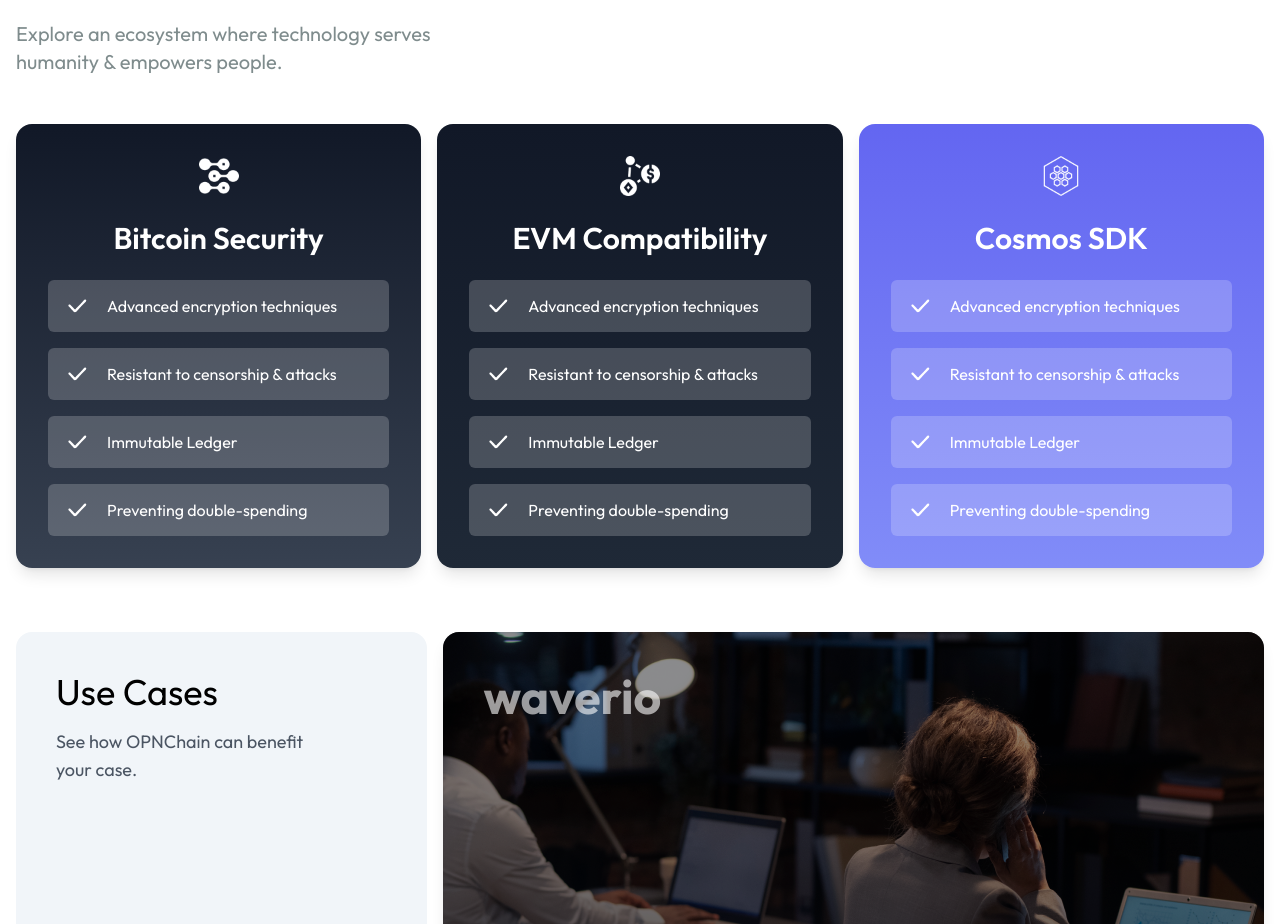
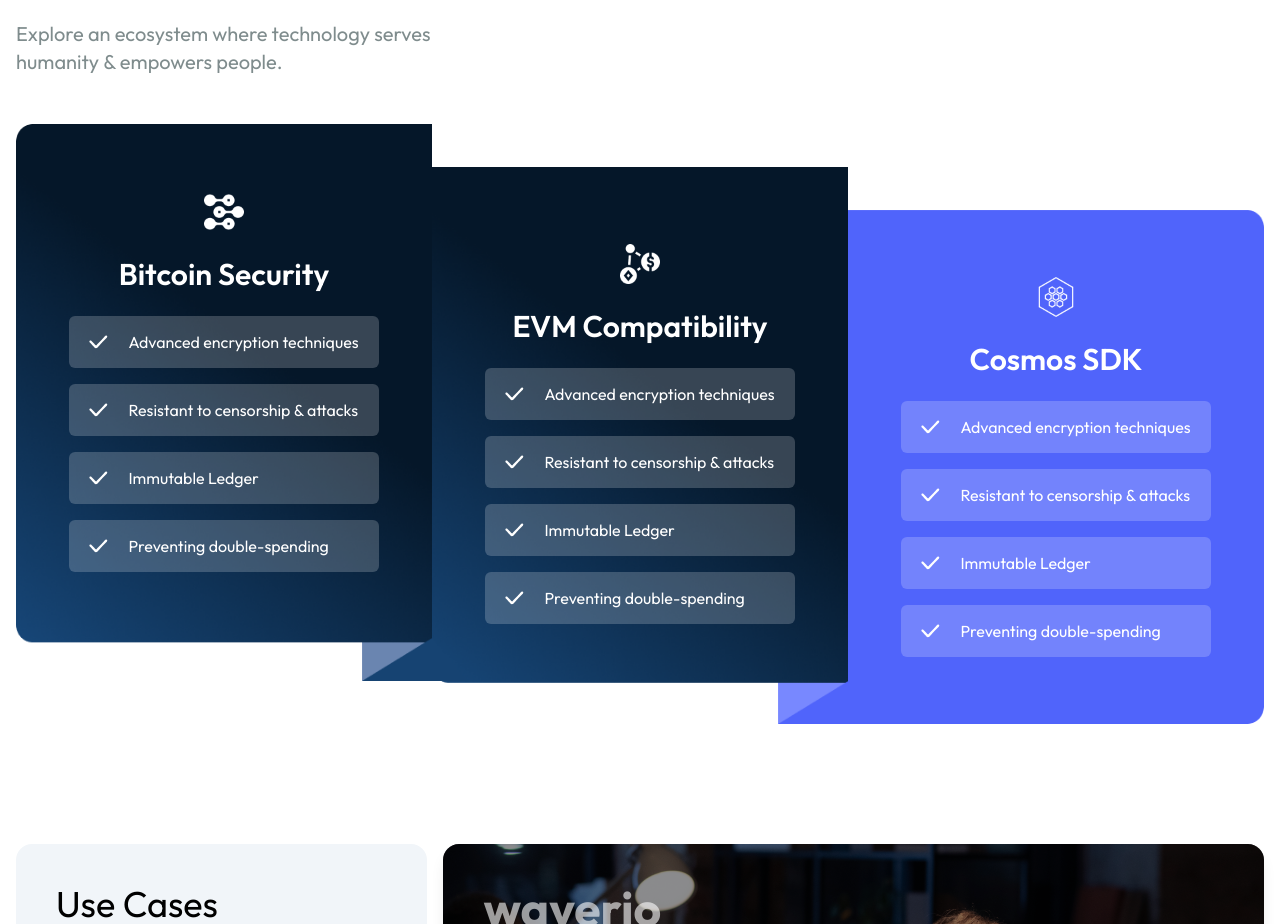
Before and after one commit to Ruta-Zala/golden-visa-web, a React (Vite) app: page /#/OPNChain in a window 1280 px wide. Shown: the part 1300-2224 px from the top of the page. Built offline with nearby package versions, Linux system fonts and the light colour scheme; what wagmi would draw is missing.

Commit message:
fix opn chain card design

```diff
--- a/src/pages/GoldenVisaOPNChain/OPNChainExploreSection.jsx
+++ b/src/pages/GoldenVisaOPNChain/OPNChainExploreSection.jsx
@@ -3,6 +3,7 @@ import img2 from "../../assets/OPNChain/digital-currency.png";
 import img3 from "../../assets/OPNChain/logo-sdk 1.png";
 import cradsBg from "../../assets/OPNChain/cards-bg.png";
 import CheckMark from "../../assets/OPNChain/CheckMark.png";
+import './opnChain.css'
 
 const cardData = [
   {
@@ -13,8 +14,8 @@ const cardData = [
       "Immutable Ledger",
       "Preventing double-spending",
     ],
-    gradient: "from-gray-900 to-gray-700",
     logo: img1,
+    className: "mb-[85px]"
   },
   {
     name: "EVM Compatibility",
@@ -24,8 +25,8 @@ const cardData = [
       "Immutable Ledger",
       "Preventing double-spending",
     ],
-    gradient: "from-gray-900 to-gray-800",
     logo: img2,
+    className: "mt-5"
   },
   {
     name: "Cosmos SDK",
@@ -35,10 +36,45 @@ const cardData = [
       "Immutable Ledger",
       "Preventing double-spending",
     ],
-    gradient: "from-indigo-500 to-indigo-400",
     logo: img3,
+    className: "mt-[85px]"
   },
 ];
+
+const OverlappingCards = () => {
+  return (
+    <div className="hidden lg:flex justify-around items-center h-[600px] relative opn-chain-explore-card-bg rounded-2xl mb-[120px]">
+        {cardData.map((card, index) => (
+          <div
+            key={index}
+            className={`transition-transform duration-500 ease-in-out  text-white-0  transform hover:scale-105 bg-transparent p-4 md:p-2 xl:p-8 ${card.className || ''} `}
+            style={{
+              zIndex: cardData.length - index,
+            }}
+          >
+            <div className="flex justify-center">
+              <img src={card.logo} className="h-10" />
+            </div>
+
+            <div className="text-3xl md:text-2xl lg:text-3xl text-center font-semibold my-6 ">
+              {card.name}
+            </div>
+            <ul className="space-y-4">
+              {card.benefits.map((benefit, i) => (
+                <li
+                  key={i}
+                  className="font-normal flex items-center gap-5 bg-white-0/20 md:px-2 xl:px-5 py-4 rounded-md"
+                >
+                  <img src={CheckMark} />
+                  {benefit}
+                </li>
+              ))}
+            </ul>
+          </div>
+        ))}
+    </div>
+  );
+};
 
 const OPNChainExploreSection = () => {
   return (
@@ -48,16 +84,13 @@ const OPNChainExploreSection = () => {
         Explore an ecosystem where technology serves <br /> humanity & empowers
         people.
       </p>
-      <div className="flex flex-col items-center space-y-8 md:flex-row md:space-y-0 md:space-x-4 lg::space-x-8 relative">
-        {/* <img
-          src={cradsBg}
-          alt=""
-          className="absolute top-0 bottom-0 right-0 left-0 h-full w-full object-contain absolute"
-        /> */}
+
+      <OverlappingCards/>
+      <div className="flex lg:hidden flex-col items-center space-y-8 md:flex-row md:space-y-0 md:space-x-4 lg::space-x-8 relative">
         {cardData.map((card, index) => (
           <div
             key={index}
-            className={`bg-gradient-to-b h-full ${card.gradient} text-white-0 p-4 md:p-2 lg:p-8 rounded-2xl shadow-lg w-full self-stretch z-10`}
+            className={` h-full opn-card${index+1} text-white-0 p-4 md:p-2 lg:p-8 rounded-2xl shadow-lg w-full self-stretch z-10`}
           >
             <div className="flex justify-center">
               <img src={card.logo} className="h-10" />
--- /dev/null
+++ b/src/pages/GoldenVisaOPNChain/opnChain.css
@@ -0,0 +1,18 @@
+.opn-chain-explore-card-bg{
+    background: url('../../assets/OPNChain/cards-bg.png') no-repeat;
+    background-size: 100% 100%;
+}
+
+.opn-card1{
+    background-blend-mode: lighten;
+    background: linear-gradient(210.76deg, #000000 0%, #0B3966 100%);
+}
+
+.opn-card2{
+    background: linear-gradient(210.76deg, #000000 0%, #0B3966 100%);
+    background-blend-mode: lighten;
+}
+
+.opn-card3{
+    background: #5064FB;
+}
```
